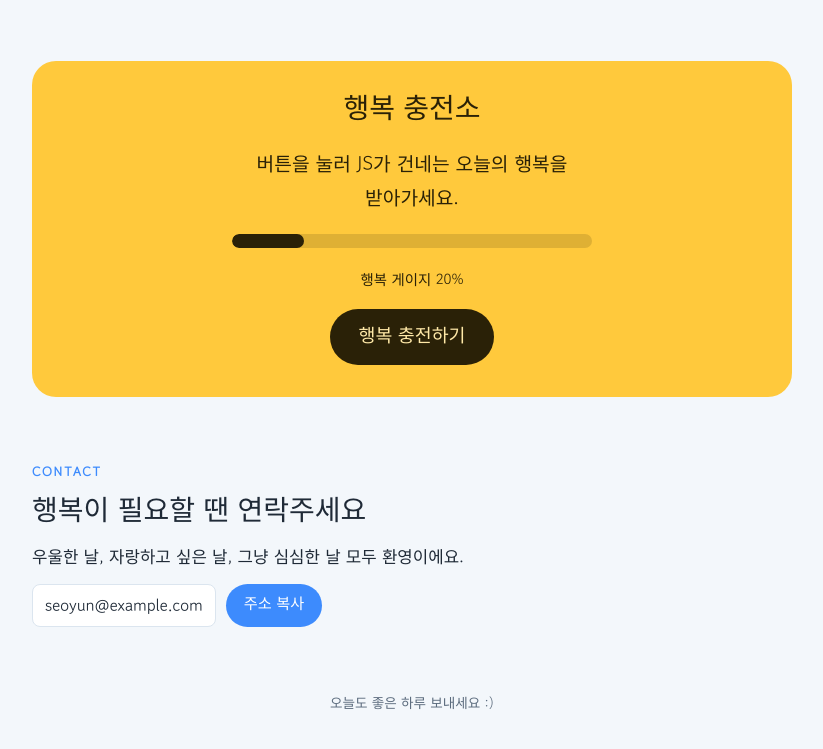
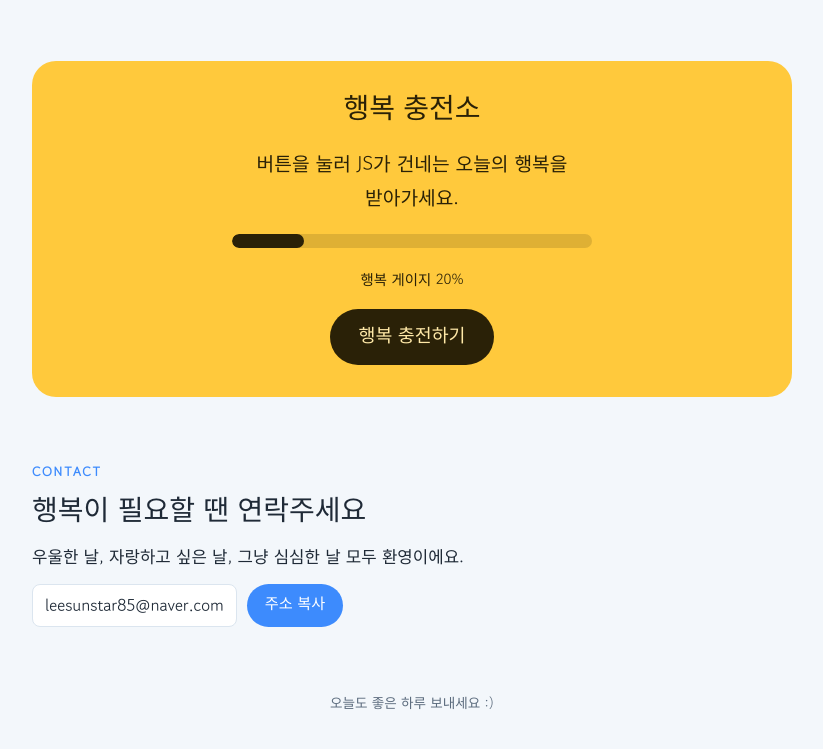
Before and after one commit to leesunstar0-cmd/a-person-who-brings-happiness, a plain HTML site: page index.html in a window 1280 px wide. Shown: the part 1708-2457 px from the top of the page, without its empty margins (228-1051 px from the left). Drawn offline with Linux system fonts and the light colour scheme.

Commit message:
Use real contact email in contact section
Co-Authored-By: Claude Opus 5.5 <noreply@anthropic.com>

```diff
--- a/index.html
+++ b/index.html
@@ -157,7 +157,7 @@ footer { text-align: center; color: var(--muted); font-size: .85rem; }
     <h2>행복이 필요할 땐 연락주세요</h2>
     <p>우울한 날, 자랑하고 싶은 날, 그냥 심심한 날 모두 환영이에요.</p>
     <div class="row">
-      <code id="email">seoyun@example.com</code>
+      <code id="email">leesunstar85@naver.com</code>
       <button type="button" id="copyBtn">주소 복사</button>
     </div>
   </section>
```
